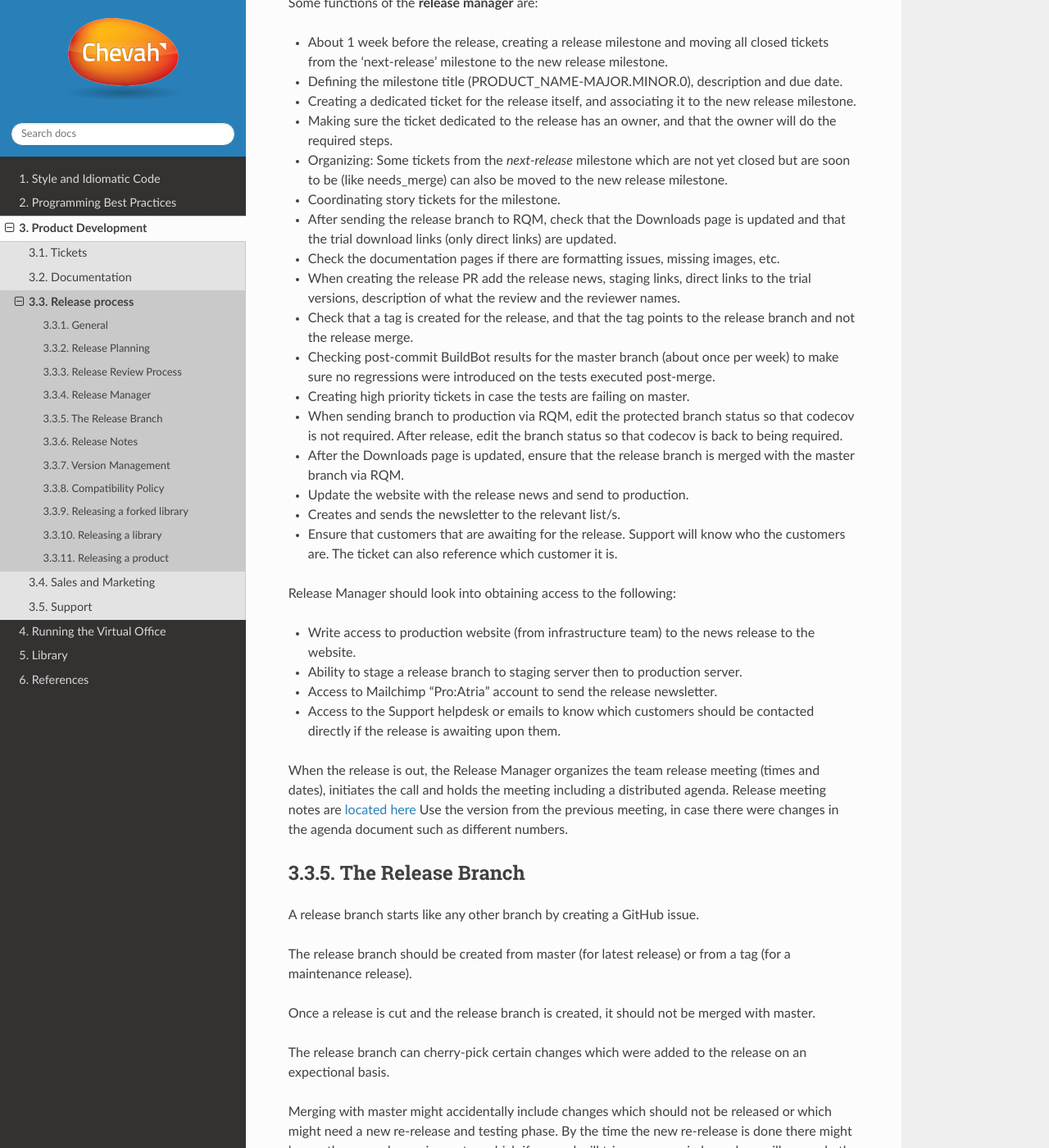
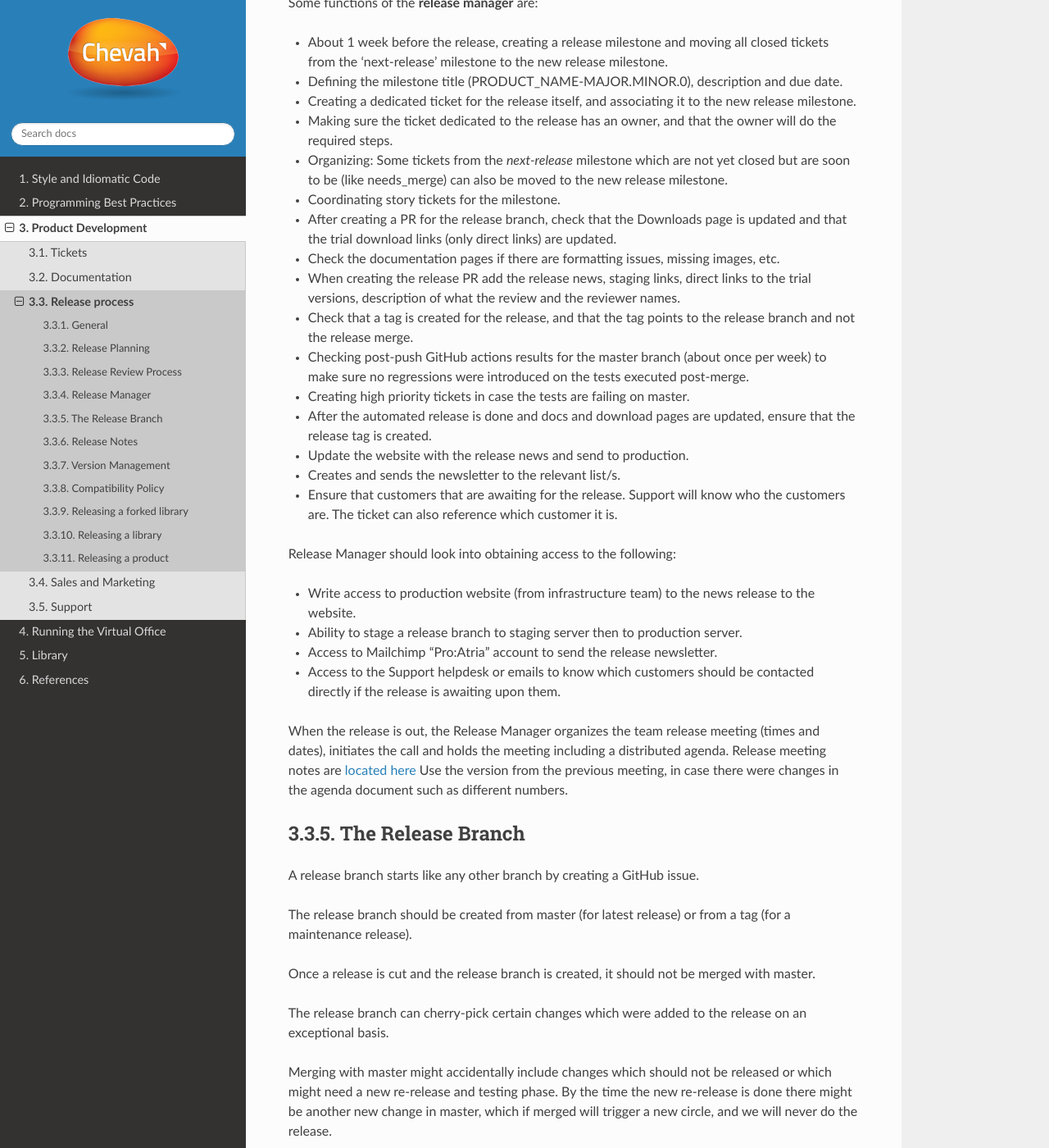
Before and after one commit to chevah/geck, a Sphinx documentation site: the page built from docs/product/release.rst, in a window 1280 px wide and 1400 px high, scrolled down 1748 px. Shown: the whole window at 82% size. Built offline with Sphinx 7.4.7 and the Read the Docs theme 2.0.0, drawn with Linux system fonts in a browser that asks for light colours; some of the changed text lies outside the part shown.

Commit message:
Update after review.

```diff
--- a/CONTRIBUTING.rst
+++ b/CONTRIBUTING.rst
@@ -17,7 +17,7 @@
 
     ./paver.sh generate
     or
-    sphinx-build -b html -j 2 -n -W docs/ build/html/
+    sphinx-build -b html -j 2 -n -W docs/ build-geck/html/
 
 To run a few tests::
 
--- a/docs/product/release.rst
+++ b/docs/product/release.rst
@@ -82,21 +82,19 @@
   closed but are soon to be (like needs_merge) can also be moved to the new
   release milestone.
 * Coordinating story tickets for the milestone.
-* After sending the release branch to RQM, check that the Downloads page is updated
+* After creating a PR for the release branch,
+  check that the Downloads page is updated
   and that the trial download links (only direct links) are updated.
 * Check the documentation pages if there are formatting issues, missing images, etc.
 * When creating the release PR add the release news, staging links, direct links to
   the trial versions, description of what the review and the reviewer names.
 * Check that a tag is created for the release, and that the tag points to the
   release branch and not the release merge.
-* Checking post-commit BuildBot results for the master branch (about once per week)
+* Checking post-push GitHub actions results for the master branch (about once per week)
   to make sure no regressions were introduced on the tests executed post-merge.
 * Creating high priority tickets in case the tests are failing on master.
-* When sending branch to production via RQM, edit the protected branch status so that
-  codecov is not required.  After release, edit the branch status so that codecov
-  is back to being required.
-* After the Downloads page is updated, ensure that the release branch is merged
-  with the master branch via RQM.
+* After the automated release is done and docs and download pages are updated,
+  ensure that the release tag is created.
 * Update the website with the release news and send to production.
 * Creates and sends the newsletter to the relevant list/s.
 * Ensure that customers that are awaiting for the release. Support will know who
@@ -130,7 +128,7 @@
 merged with master.
 
 The release branch can cherry-pick certain changes which were added to the
-release on an expectional basis.
+release on an exceptional basis.
 
 Merging with master might accidentally include changes which should not be
 released or which might need a new re-release and testing phase.
@@ -154,8 +152,10 @@
 The review request for a release branch should include the text used by news
 articles for our website.
 
-Before requesting the review for this branch, the release should be done on
-the staging server using the normal RQM command.
+Before requesting the review for the release branch,
+the release should be found on the stating server.
+This should be a fully automated process as long as the release branch has
+the right name.
 
 These are the extra review steps for a release branch:
 
@@ -173,8 +173,8 @@
 * [Windows] From the distributable archives, check that the service can be installed
   and started.
 
-The release itself is done using the automated RQM (Release Queue Manager)
-process which for now is implemented on top of BuildBot.
+The release itself is done using a manually triggered automated
+process implemented using GitHub Actions.
 
 Check the repo's README file for info on how to do the actual release
 in staging and in production.
```
Also changed, not shown: docs/product/tickets.rst (+0 -10 lines), 1 other file.
